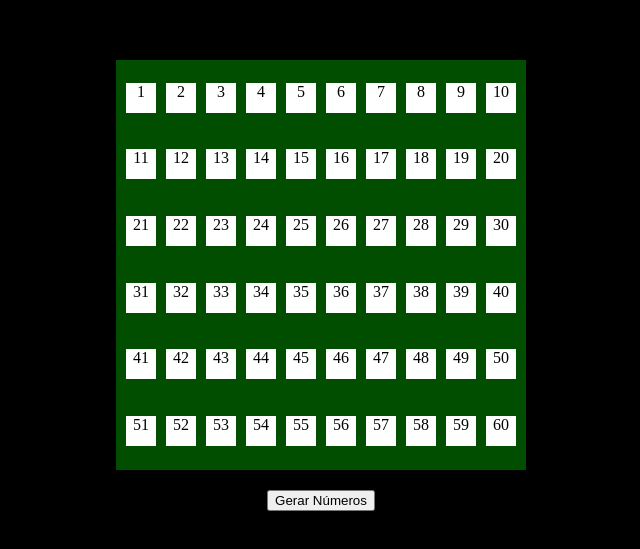
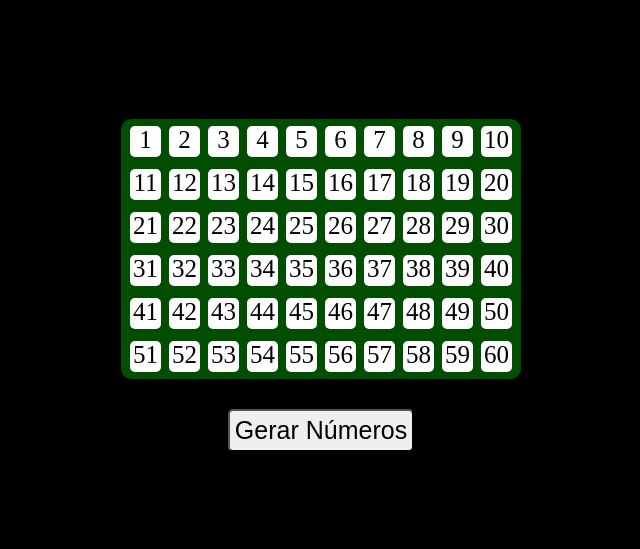
Before and after one commit to devmarcosgarcia/gerador-mega, a plain HTML site: page index.html in a window 1280 px wide. Shown: the part 107-656 px from the top of the page, without its empty margins (319-959 px from the left). Drawn offline with Linux system fonts and the light colour scheme.

Commit message:
Update index.html

```diff
--- a/index.html
+++ b/index.html
@@ -7,14 +7,18 @@
     <title>Gerador Números MegaSena</title>
     <style>
 
+        *{
+            margin: 0px;
+            padding: 0px;
+            box-sizing: border-box;
+        }
+
         body{
             display: flex;
             flex-direction: column;
             justify-content: center;
             align-items: center;
             height: 98vh;
-            margin: 0px;
-            padding: 0px;
             background-color: black;
         }
 
@@ -24,17 +28,20 @@
             justify-content: center;
             align-items: center;
             width: 400px;
-            height: 400px;
+            height: 260px;
             background-color: rgb(1, 78, 1);
-            padding: 5px;
+            padding: 1px;
+            border-radius: 10px;
         }
 
         main div{
             background-color: white;
-            width: 30px;
-            height: 30px;
-            margin: 5px;
+            width: 31px;
+            height: 31px;
+            margin: 4px;
             text-align: center;
+            font-size: 25px;
+            border-radius: 5px;
         }
 
         main div:hover{
@@ -42,7 +49,13 @@
         }
 
         div#button{
-            margin-top: 20px;
+            margin-top: 30px;
+        }
+
+        div input{
+            font-size: 25px;
+            padding: 5px;
+            border-radius: 5px;
         }
 
     </style>
@@ -156,7 +169,7 @@
 
             while(!numeros[0] == numeros[1] && numeros[0] == numeros[2] && numeros[0] == numeros[3] && numeros[0] == numeros[4] && numeros[0] == numeros[5] &&
                     numeros[1] == numeros[2] && numeros[1] == numeros[3] && numeros[1] == numeros[4] && numeros[1] == numeros[5] &&
-                    numeros[2] == numeros[3] && numeros[1] == numeros[4] && numeros[2] == numeros[5] &&
+                    numeros[2] == numeros[3] && numeros[2] == numeros[4] && numeros[2] == numeros[5] &&
                     numeros[3] == numeros[4] && numeros[3] == numeros[5] &&
                     numeros[4] == numeros[5]){
 
```
